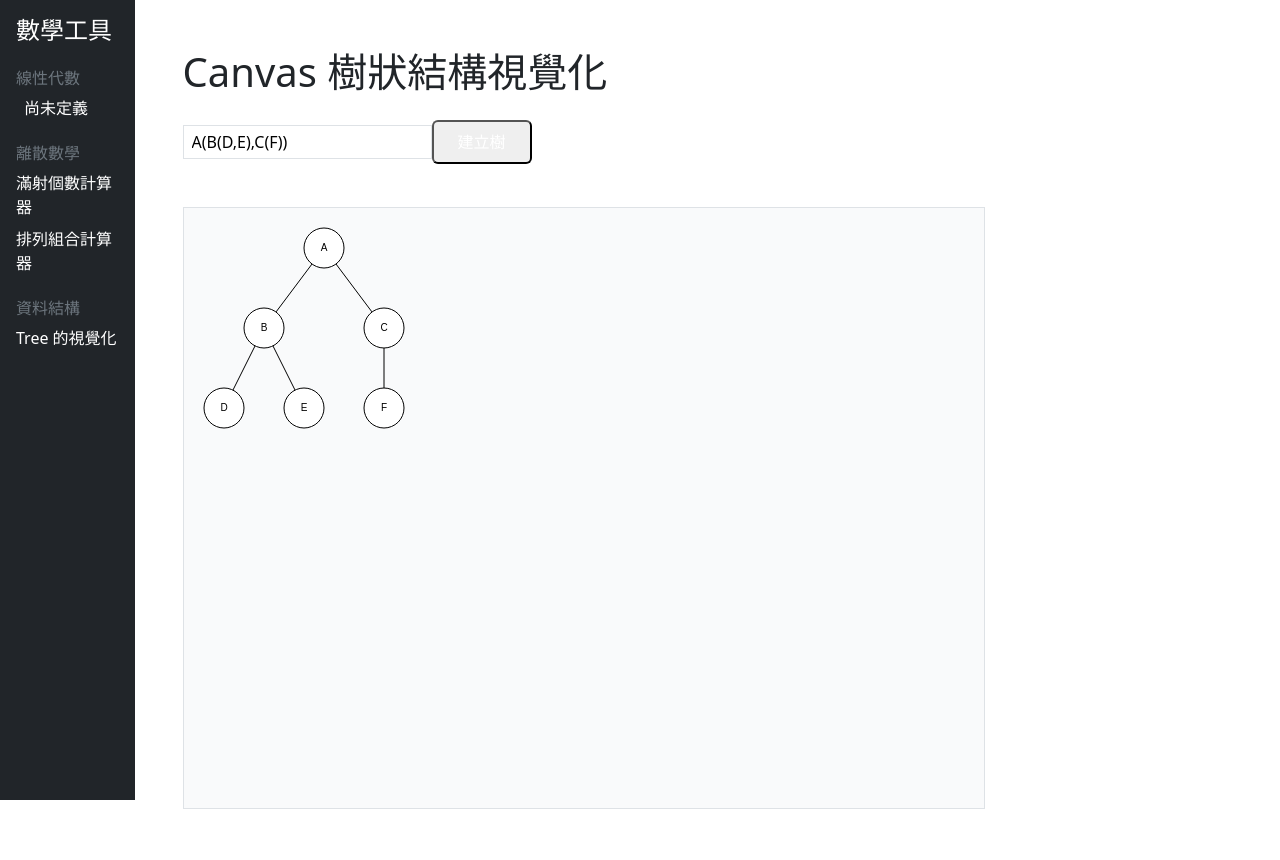
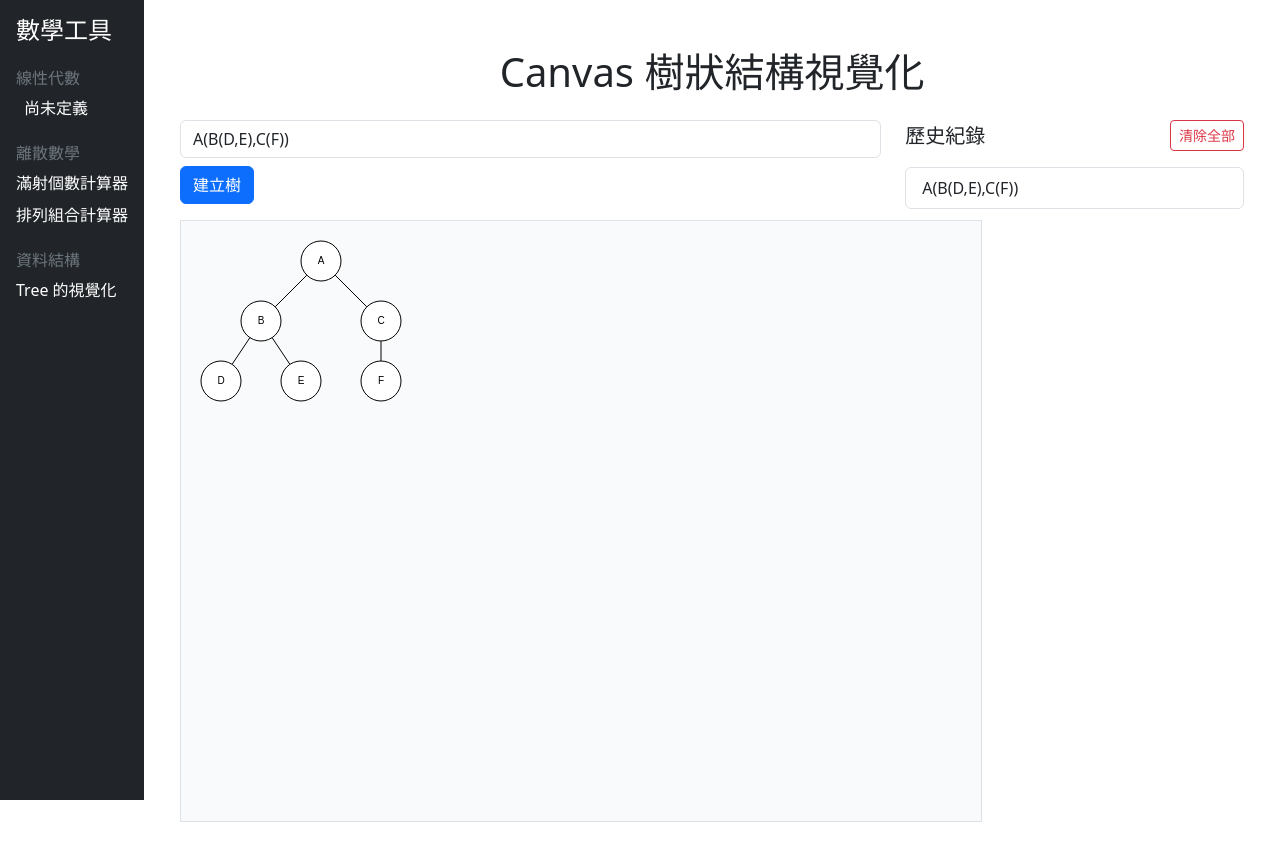
Before and after one commit to Hoxton019030/Math_Calculator, a Vue app: page /dataStructure/tree_visual in a window 1280 px wide. Both pictures are taken after a click on the button "建立樹". Shown: the top 860 px of the page. Built offline with nearby package versions, Linux system fonts and the light colour scheme.

Commit message:
2025-07-21 commit

```diff
--- a/src/views/DataStructure/TreeVisual.vue
+++ b/src/views/DataStructure/TreeVisual.vue
@@ -1,24 +1,54 @@
 <template>
-  <div class="p-4">
-    <h1 class="text-2xl font-bold mb-4">Canvas 樹狀結構視覺化</h1>
+  <div class="container py-4">
+    <h1 class="mb-4 text-center">Canvas 樹狀結構視覺化</h1>
+    <div class="row">
+      <!-- 左邊輸入和畫布區 -->
+      <div class="col-md-8">
+        <div class="mb-3 d-flex gap-2 flex-wrap">
           <input
             v-model="inputText"
             type="text"
             placeholder="輸入樹結構，例如 A(B(D,E),C(F))"
-      class="border px-2 py-1 mb-4 w-full"
+            class="form-control"
           />
-    <button @click="drawTree" class="bg-blue-500 text-white px-4 py-2 rounded">建立樹</button>
-    <canvas ref="canvas" :width="canvasWidth" :height="canvasHeight" class="border mt-4"></canvas>
+          <button @click="saveAndDrawTree" class="btn btn-primary">建立樹</button>
+        </div>
+        <canvas ref="canvas" :width="canvasWidth" :height="canvasHeight" class="border"></canvas>
+      </div>
+      <!-- 右邊歷史紀錄區 -->
+      <div class="col-md-4">
+        <div class="d-flex justify-content-between align-items-center mb-3">
+          <h5 class="mb-0">歷史紀錄</h5>
+          <button class="btn btn-sm btn-outline-danger" @click="clearHistory">
+            清除全部
+          </button>
+        </div>
+        <ul class="list-group">
+          <li
+            v-for="(item, index) in history"
+            :key="index"
+            class="list-group-item d-flex justify-content-between align-items-center"
+            style="cursor: pointer"
+            @click="loadHistoryItem(item)"
+          >
+            <span>{{ item }}</span>
+          </li>
+          <li v-if="history.length === 0" class="list-group-item text-muted">尚無紀錄</li>
+        </ul>
+      </div>
+    </div>
   </div>
 </template>
 
 <script setup>
-import { ref, nextTick } from 'vue'
+import { ref, onMounted, watch, nextTick } from 'vue'
 
 const inputText = ref('A(B(D,E),C(F))')
 const canvas = ref(null)
 const canvasWidth = 800
 const canvasHeight = 600
+const history = ref([])
+const HISTORY_KEY = 'tree_history'
 
 function parseTree(str) {
   let index = 0
@@ -42,7 +72,7 @@ function parseTree(str) {
 }
 
 function calculatePositions(root, depth = 0, xOffset = { x: 0 }) {
-  const node = { ...root, x: 0, y: depth * 80, children: [] }
+  const node = { ...root, x: 0, y: depth * 60, children: [] }
   for (let child of root.children) {
     const childNode = calculatePositions(child, depth + 1, xOffset)
     node.children.push(childNode)
@@ -59,14 +89,17 @@ function calculatePositions(root, depth = 0, xOffset = { x: 0 }) {
 function drawTree() {
   const ctx = canvas.value.getContext('2d')
   ctx.clearRect(0, 0, canvasWidth, canvasHeight)
+  try {
     const tree = parseTree(inputText.value)
     const treeWithPos = calculatePositions(tree)
     drawNode(ctx, treeWithPos)
+  } catch (err) {
+    console.error('Invalid tree structure:', err)
+  }
 }
 
 function drawNode(ctx, node) {
   const radius = 20
-  // Draw node circle
   ctx.beginPath()
   ctx.arc(node.x + 40, node.y + 40, radius, 0, 2 * Math.PI)
   ctx.fillStyle = '#fff'
@@ -77,32 +110,61 @@ function drawNode(ctx, node) {
   ctx.textBaseline = 'middle'
   ctx.fillText(node.name, node.x + 40, node.y + 40)
 
-  // Draw lines to children
   for (let child of node.children) {
-    // Calculate angle between parent and child
     const dx = (child.x + 40) - (node.x + 40)
     const dy = (child.y + 40) - (node.y + 40)
     const distance = Math.sqrt(dx * dx + dy * dy)
-    if (distance === 0) continue // Prevent division by zero
+    if (distance === 0) continue
 
-    // Calculate points on the circle edges
     const parentEdgeX = node.x + 40 + (dx * radius) / distance
     const parentEdgeY = node.y + 40 + (dy * radius) / distance
     const childEdgeX = child.x + 40 - (dx * radius) / distance
     const childEdgeY = child.y + 40 - (dy * radius) / distance
 
-    // Draw line from parent's edge to child's edge
     ctx.beginPath()
     ctx.moveTo(parentEdgeX, parentEdgeY)
     ctx.lineTo(childEdgeX, childEdgeY)
     ctx.stroke()
 
-    // Recursively draw child nodes
     drawNode(ctx, child)
   }
 }
 
+function saveAndDrawTree() {
+  if (inputText.value && !history.value.includes(inputText.value)) {
+    history.value.unshift(inputText.value)
+    if (history.value.length > 10) {
+      history.value.pop()
+    }
+  }
+  drawTree()
+}
+
+function loadHistoryItem(item) {
+  inputText.value = item
+  drawTree()
+}
+
+function clearHistory() {
+  history.value = []
+  localStorage.removeItem(HISTORY_KEY)
+}
+
+onMounted(() => {
+  const saved = localStorage.getItem(HISTORY_KEY)
+  if (saved) {
+    try {
+      history.value = JSON.parse(saved)
+    } catch (e) {
+      console.error('Failed to parse history from localStorage', e)
+    }
+  }
   nextTick(() => drawTree())
+})
+
+watch(history, (newVal) => {
+  localStorage.setItem(HISTORY_KEY, JSON.stringify(newVal))
+}, { deep: true })
 </script>
 
 <style scoped>
```
Also changed, not shown: 1 other file (tests, documents, lock files or other folders). Lines whose indentation alone changed are shown as unchanged.
